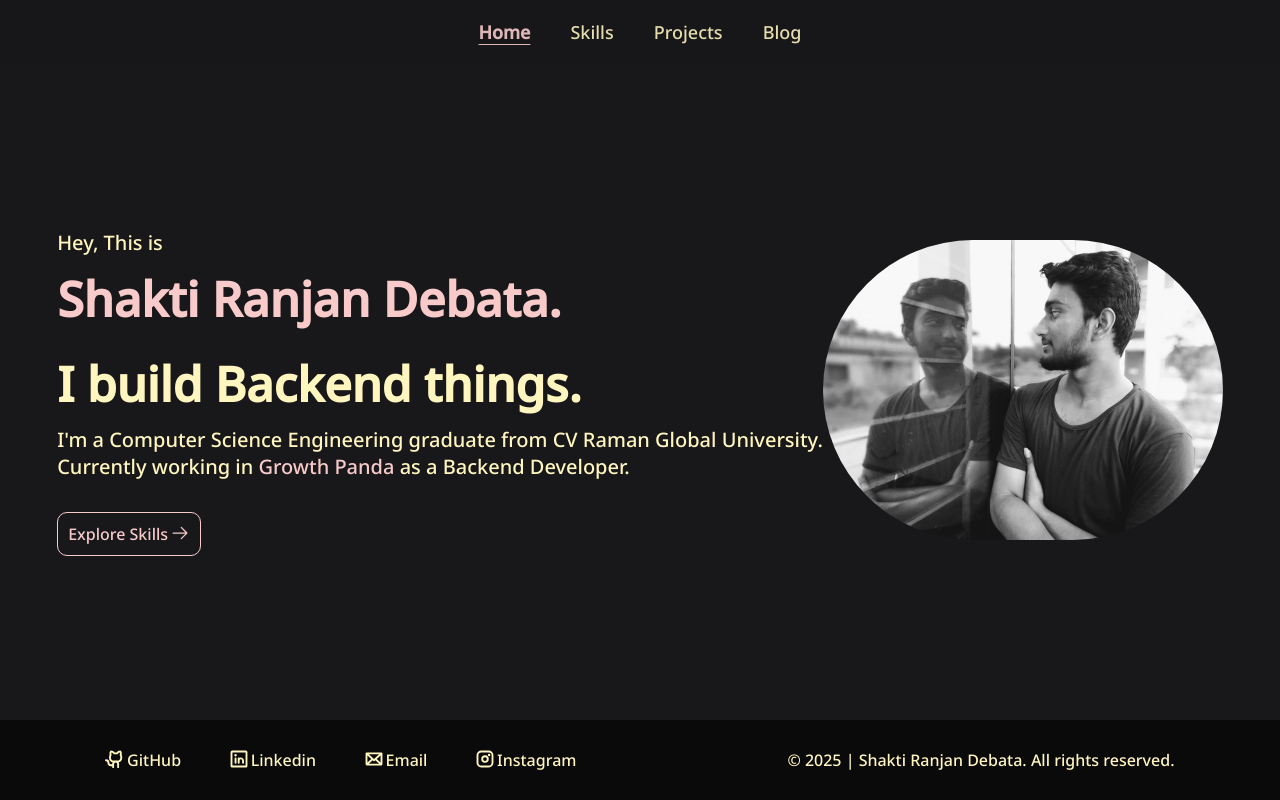
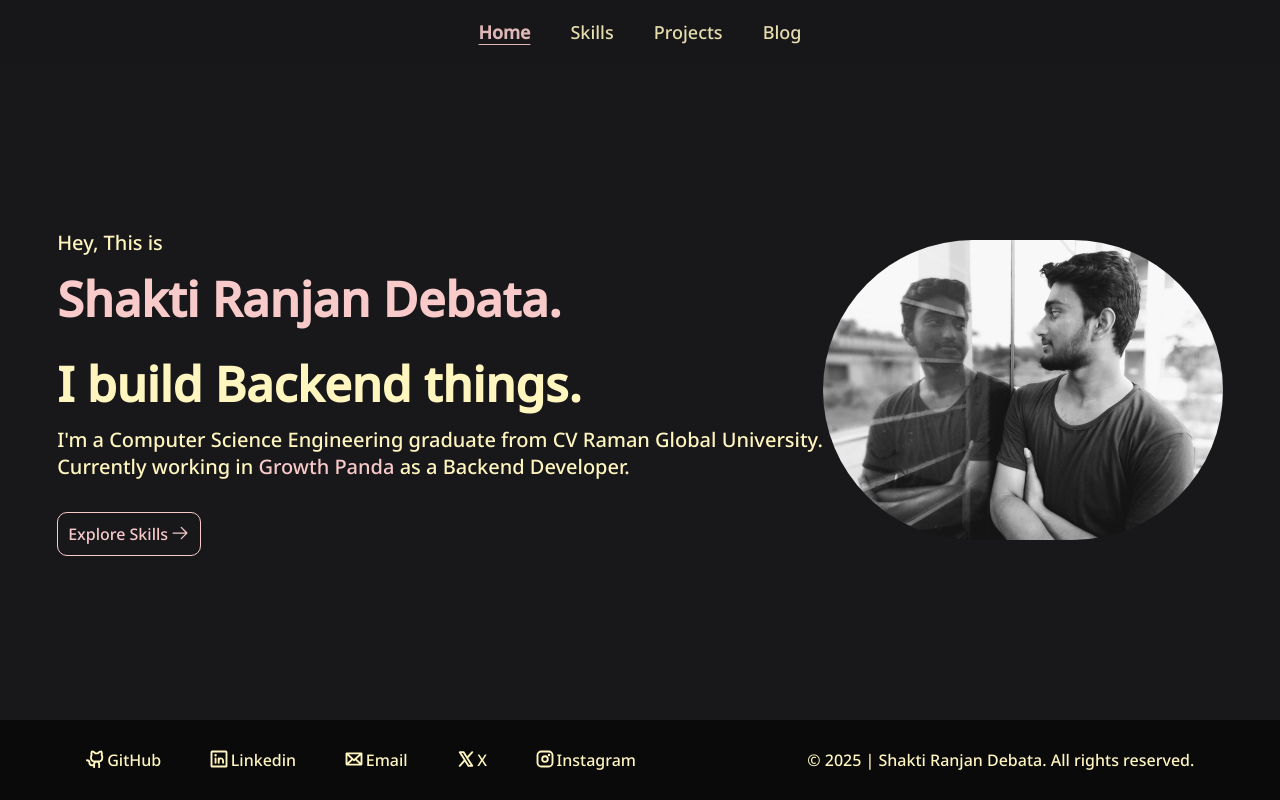
Before and after one commit to d-shaktiranjan/Portfolio, a React (Vite) app: page / in a window 1280 px wide. Built offline with nearby package versions, Linux system fonts and the light colour scheme.

Commit message:
feat(footer): `x` social link added

```diff
--- a/src/components/Footer.jsx
+++ b/src/components/Footer.jsx
@@ -5,6 +5,7 @@ import {
   GithubLogo,
   LinkedinLogo,
   Envelope,
+  XLogo,
 } from "@phosphor-icons/react";
 
 const SocialLink = ({ Component, name, link }) => {
@@ -40,6 +41,11 @@ export const Footer = () => {
           link={`mailto:${about.email}`}
         />
         <SocialLink
+          Component={XLogo}
+          name="X"
+          link="https://x.com/d_shaktiranjan"
+        />
+        <SocialLink
           Component={InstagramLogo}
           name="Instagram"
           link={about.instagram}
```
